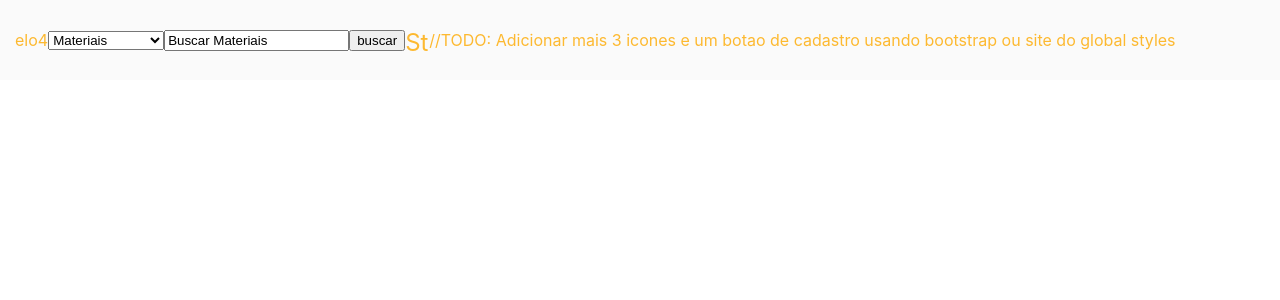
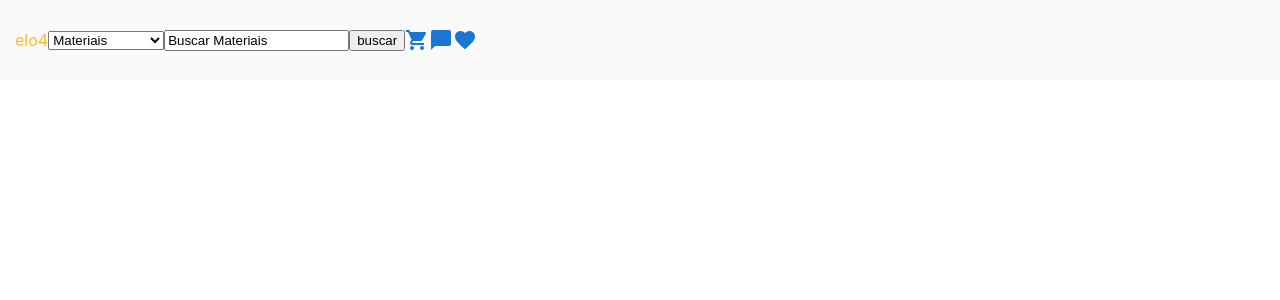
Before and after one commit to BrunoDev2003/bruno-repository, a React (Create React App) app: page / in a window 1280 px wide. Shown: the top 300 px of the page. Built offline with nearby package versions, Linux system fonts and the light colour scheme.

Commit message:
adding the icons from material UI

```diff
--- a/src/components/menu-bar/index.js
+++ b/src/components/menu-bar/index.js
@@ -2,6 +2,9 @@ import React, {useState} from 'react';
 
 import {MenuBarContainer} from './styles';
 import Icon from '@mui/material/Icon';
+import ShoppingCartIcon from '@mui/icons-material/ShoppingCart';
+import ChatBubbleIcon from '@mui/icons-material/ChatBubble';
+import FavoriteIcon from '@mui/icons-material/Favorite';
 export default function MenuBar() {
 
     //função que atualiza o estado do nome é o setNameValue
@@ -31,8 +34,9 @@ export default function MenuBar() {
                 </select>
                     <input type="text" name="Buscar" onChange={onChangeHandler} value={inputValue} placeholder={nameValue}></input>
                     <button type="submit" name="Buscar">buscar</button>
-                    <Icon>Star</Icon>
-                    //TODO: Adicionar mais 3 icones e um botao de cadastro usando bootstrap ou site do global styles
+                    <ShoppingCartIcon color="primary"></ShoppingCartIcon>
+                    <ChatBubbleIcon color="primary"></ChatBubbleIcon>
+                    <FavoriteIcon color="primary"></FavoriteIcon>
                 </div>
 
             </menubar_container>
```
